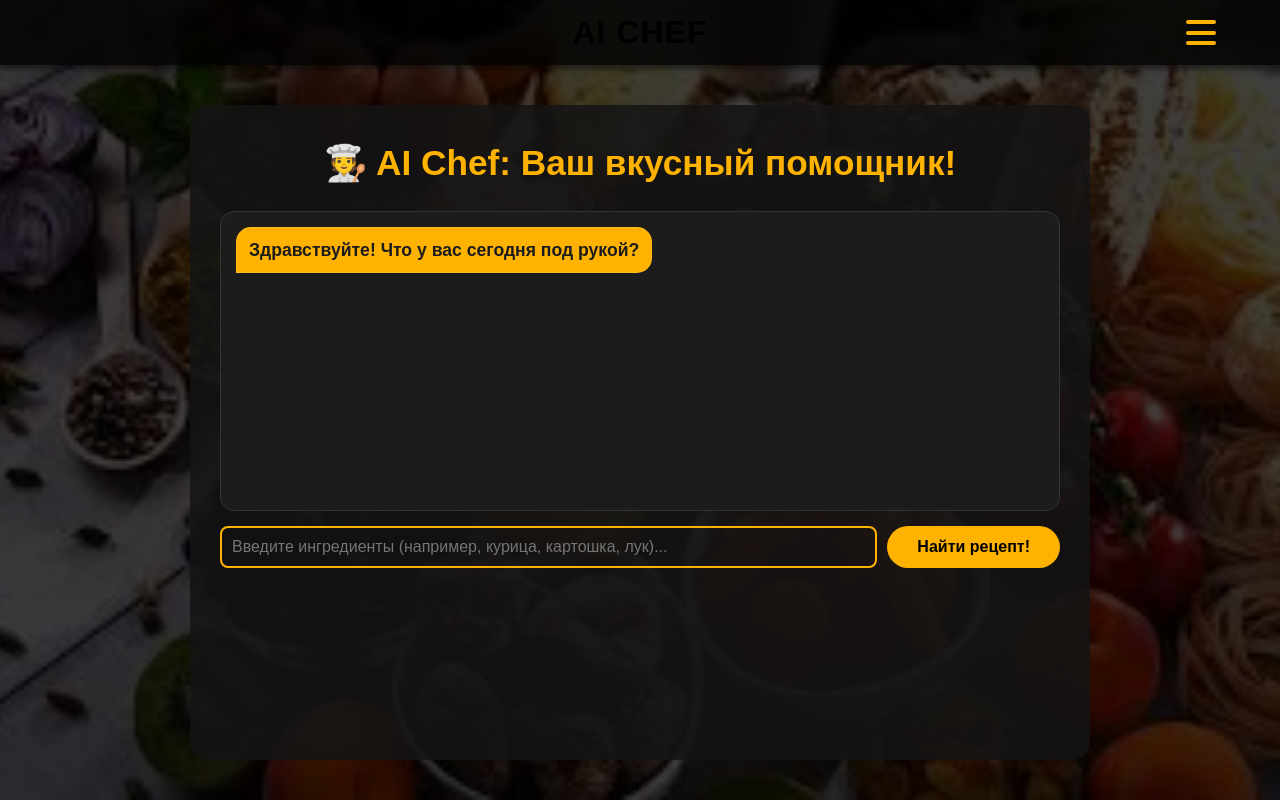
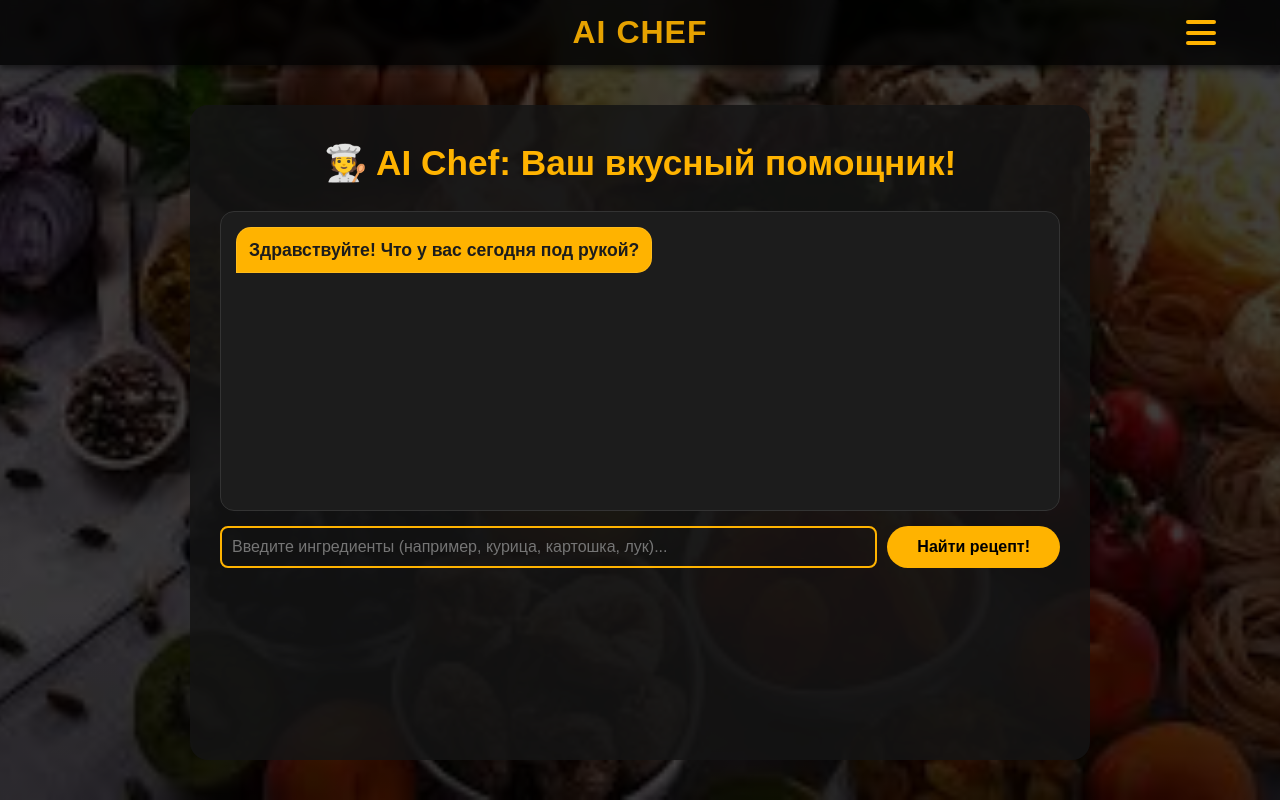
Before and after one commit to AyerisTheKing/AI-Chef, a plain HTML site: page chatindex.html in a window 1280 px wide. Drawn offline with Linux system fonts and the light colour scheme.

Commit message:
Fixing a little

```diff
--- a/chatindex.html
+++ b/chatindex.html
@@ -13,7 +13,7 @@
 </head>
 <body>
     <header>
-        <h1><a href="index.html" style="color: black; text-decoration: none;">AI Chef</a></h1>
+        <h1><a href="index.html" style="color: #e6a200; text-decoration: none;">AI Chef</a></h1>
 
         <div class="menu-container">
             <div class="hamburger-icon">
```
